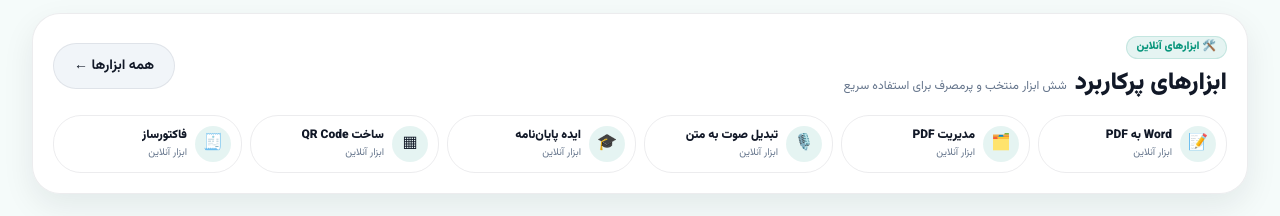
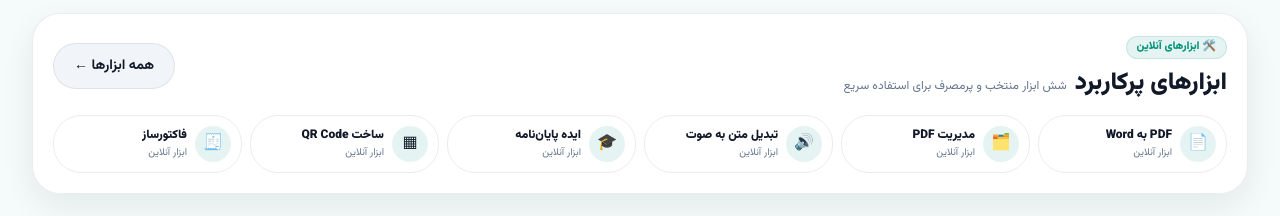
Before and after one commit to tusanbot/website, a Next.js app: page / in a window 1280 px wide. Shown: the part 1100-1316 px from the top of the page. Built offline with nearby package versions, Linux system fonts and the light colour scheme; no server answers; the database is empty.

Commit message:
fix homepage popular tools selection

```diff
--- a/components/home/ToolsPreview.tsx
+++ b/components/home/ToolsPreview.tsx
@@ -9,25 +9,20 @@ import { GlassPanel, TusanButton } from "@/components/ui";
 type HomeTool = { id: string; title: string; icon: string; href: string };
 
 const homePopularIds = [
-    "word-to-pdf",
+    "pdf-to-word",
     "pdf-manager",
-    "speech-to-text",
+    "text-to-speech-ai",
     "thesis-idea-ai",
     "qr-code-generator",
     "invoice-builder",
 ];
-
-const missingHomeTools: Record<string, HomeTool> = {
-    "word-to-pdf": { id: "word-to-pdf", title: "Word به PDF", icon: "📝", href: "/tools/word-to-pdf" },
-    "speech-to-text": { id: "speech-to-text", title: "تبدیل صوت به متن", icon: "🎙️", href: "/tools/speech-to-text" },
-};
 
 export default function ToolsPreview() {
     const allTools = [...tools, ...extraTools];
     const featured: HomeTool[] = homePopularIds.map((id) => {
         const tool = allTools.find((item) => item.id === id) ?? aiTools.find((item) => item.id === id);
         if (tool) return { id: tool.id, title: tool.title, icon: tool.icon, href: tool.href };
-        return missingHomeTools[id];
+        return null;
     }).filter(Boolean) as HomeTool[];
 
     return (
```
